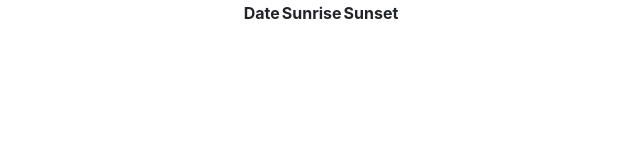
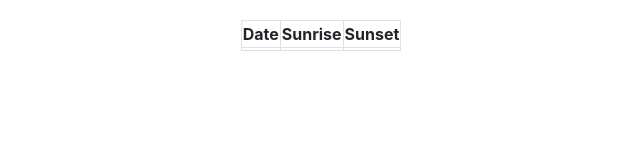
Before and after one commit to MFRWDesign/sunrise-sunset-time-display, a plain HTML site: page index.html in a window 1280 px wide. Shown: the whole page, without its empty margins (319-959 px from the left). Drawn offline with nearby package versions, Linux system fonts and the light colour scheme.

Commit message:
Add CSS to move table down, and Bootstrap-ify it

```diff
--- a/index.html
+++ b/index.html
@@ -27,8 +27,8 @@
 
 <body>
   <div class="container-fluid">
-    <div class="row justify-content-md-center">
-      <table>
+    <div class="row justify-content-center">
+      <table class="table-bordered">
         <tr>
           <th>Date</th>
           <th>Sunrise</th>
--- a/style.css
+++ b/style.css
@@ -0,0 +1,3 @@
+.table-bordered {
+  margin-top: 20px;
+}
```
